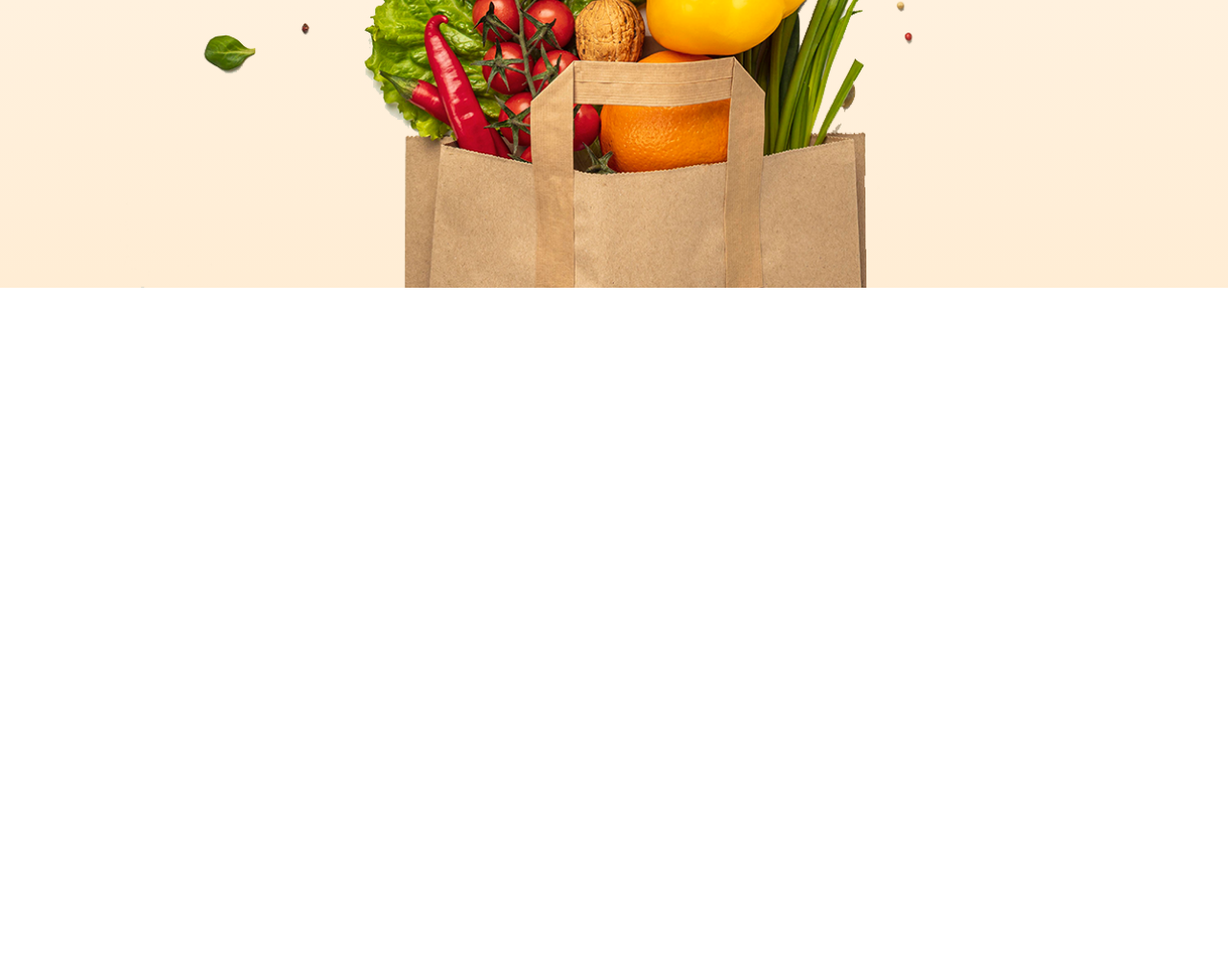
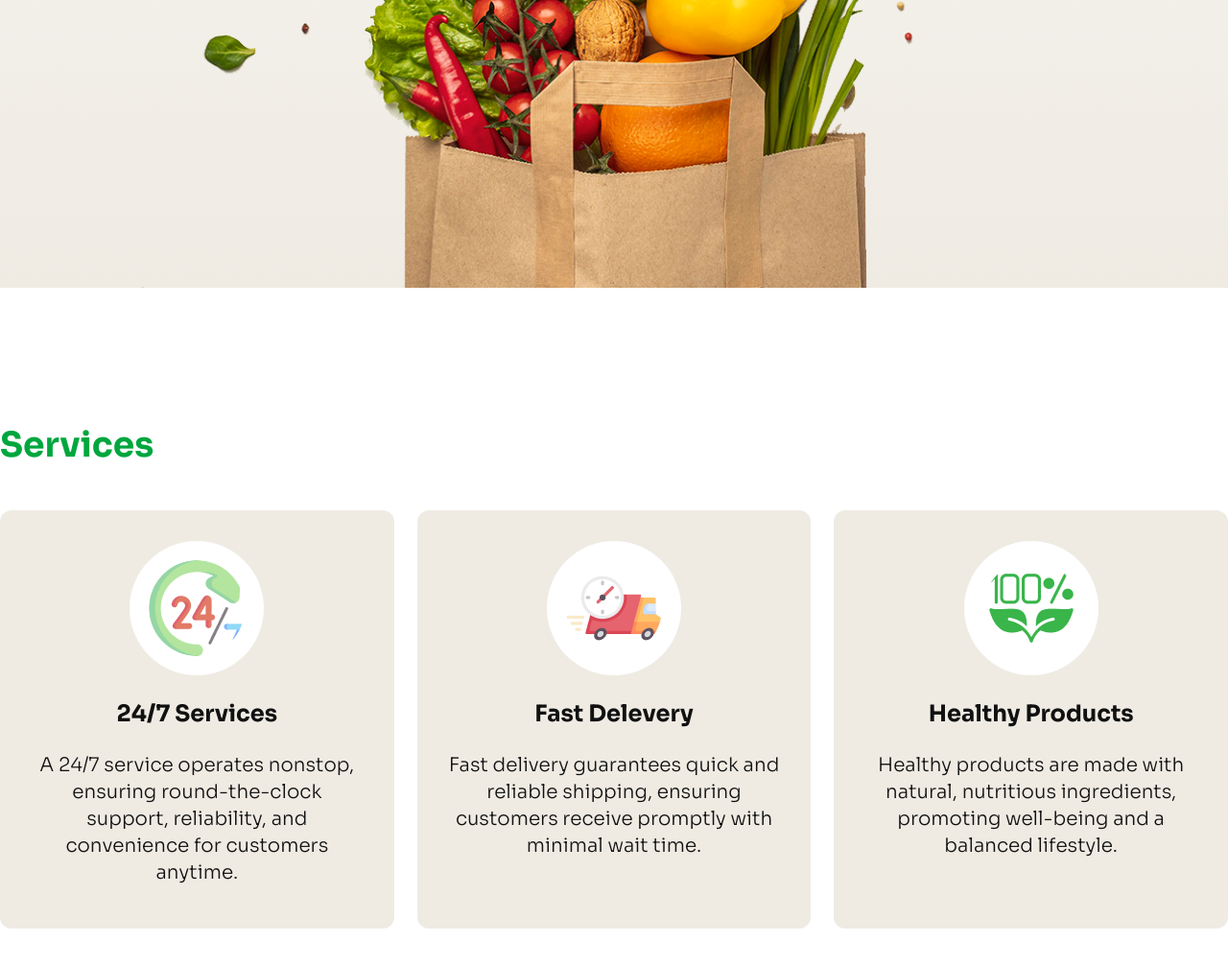
Before and after one commit to coder-shakil99/ph-assignment-03, a plain HTML site: page index.html in a window 1280 px wide. Shown: the part 1038-2044 px from the top of the page at 96% size. Before the commit the page ends 1338 px from the top, so only its background shows below. Drawn offline with nearby package versions, Linux system fonts and the light colour scheme.

Commit message:
make service section with responsive

```diff
--- a/index.html
+++ b/index.html
@@ -18,7 +18,7 @@
 </head>
 <body class="sora-font">
     <!-- header-section -->
-     <header class="bg-linear-to-b from-white to-orange-100">
+     <header class="bg-linear-to-b from-white to-[#EFEBE3]">
         <!-- header-container -->
          <div class="max-w-[1320px] mx-auto">
             <!-- navbar -->
@@ -81,7 +81,34 @@
          </div>
      </header>
      <!-- main-section -->
-      <main></main>
+      <main>
+        <!-- Service-section -->
+         <div class="max-w-[1320px] mx-auto my-12 lg:my-36 px-5 lg:px-0">
+            <!-- service -content -->
+             <h1 class="text-4xl font-bold text-green-600">Services</h1>
+             <!-- service-card-container -->
+              <div class="grid grid-cols-1 md:grid-cols-2 lg:grid-cols-3 lg:gap-x-6 gap-y-6 mt-8 lg:mt-12">
+                <!-- service-card-1 -->
+                 <div  class="p-8 rounded-xl bg-[#EFEBE3] flex flex-col items-center gap-y-6">
+                    <img src="./c2-assets/service.png" alt="" class="bg-white p-5 rounded-full">
+                    <h2 class="text-2xl font-bold text-[#111111]">24/7 Services </h2>
+                    <p class="text-center text-lg lg:text-xl font-light text-[#111111] pb-3">A 24/7 service operates nonstop, ensuring round-the-clock support, reliability, and convenience for customers anytime.</p>
+                 </div>
+                <!-- service-card-2 -->
+                 <div  class="p-8 rounded-xl bg-[#EFEBE3] flex flex-col items-center gap-y-6">
+                    <img src="./c2-assets/delivery.png" alt="" class="bg-white p-5 rounded-full">
+                    <h2 class="text-2xl font-bold text-[#111111]">Fast Delevery </h2>
+                    <p class="text-center text-lg lg:text-xl font-light text-[#111111] pb-3">Fast delivery guarantees quick and reliable shipping, ensuring customers receive promptly with minimal wait time.</p>
+                 </div>
+                <!-- service-card-3 -->
+                 <div  class="p-8 rounded-xl bg-[#EFEBE3] flex flex-col items-center gap-y-6">
+                    <img src="./c2-assets/healthy.png" alt="" class="bg-white p-5 rounded-full">
+                    <h2 class="text-2xl font-bold text-[#111111]">Healthy Products</h2>
+                    <p class="text-center text-lg lg:text-xl font-light text-[#111111] pb-3">Healthy products are made with natural, nutritious ingredients, promoting well-being and a balanced lifestyle.</p>
+                 </div>
+              </div>
+         </div>
+      </main>
       <!-- footer-section -->
        <footer></footer>
 </body>
```
